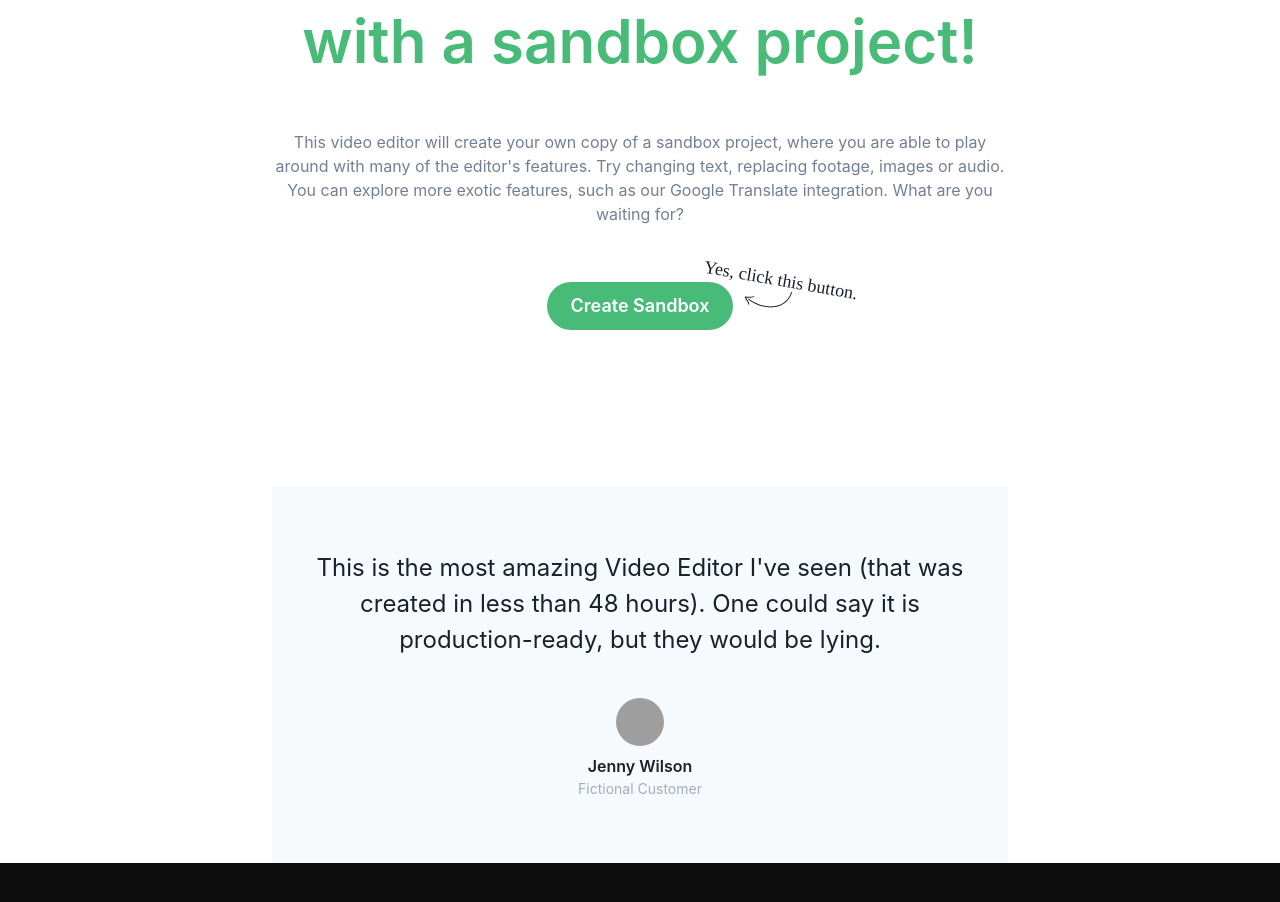
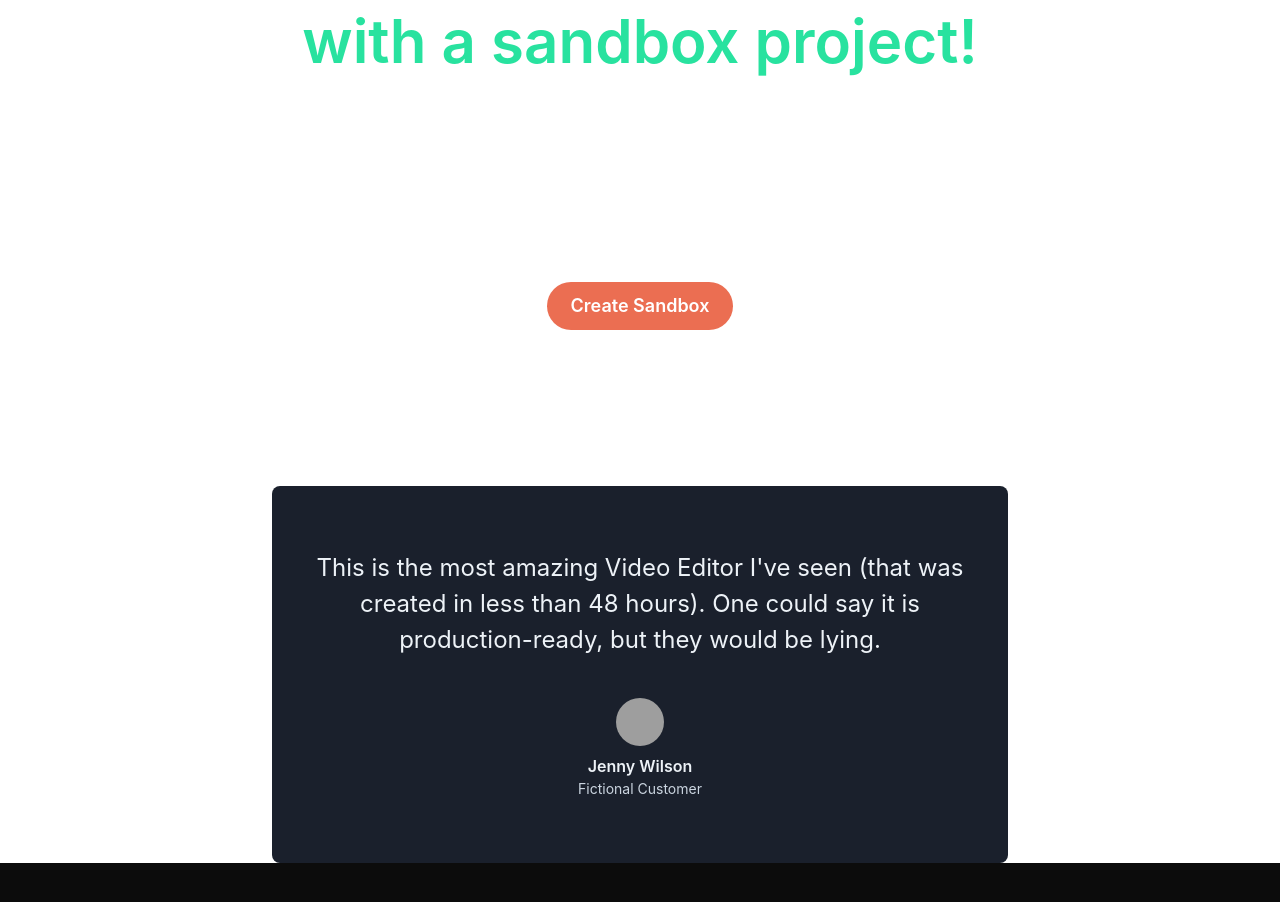
Before and after one commit to biharygergo/team-discover-videos, a Next.js app: page / in a window 1280 px wide. Shown: the part 202-1104 px from the top of the page. Before the commit the page ends 1065 px from the top, so only its background shows below. Built offline with nearby package versions, Linux system fonts and the light colour scheme; no server answers; grey boxes are pictures that could not be loaded.

Commit message:
feat: Improve landing page design

```diff
--- a/pages/_app.tsx
+++ b/pages/_app.tsx
@@ -10,8 +10,8 @@ import { extendTheme } from '@chakra-ui/react'
 const colors = {
   styles: {
     global: {
-      'html, body': {
-        backgroundColor: '#0C0C0C',
+      body: {
+        bg: '#0C0C0C',
       }
     },
   },
--- a/pages/index.tsx
+++ b/pages/index.tsx
@@ -50,14 +50,15 @@ export default function Home() {
           fontWeight={600}
           fontSize={{ base: "2xl", sm: "4xl", md: "6xl" }}
           lineHeight={"110%"}
+          color="white"
         >
           Test our video editor
           <br />
-          <Text as={"span"} color={"green.400"}>
+          <Text as={"span"} color={"#28E29F"}>
             with a sandbox project!
           </Text>
         </Heading>
-        <Text color={"gray.500"}>
+        <Text color={"white"}>
           This video editor will create your own copy of a sandbox project,
           where you are able to play around with many of the editor&apos;s features.
           Try changing text, replacing footage, images or audio. You can explore
@@ -73,7 +74,7 @@ export default function Home() {
         >
           <Button
             colorScheme={"green"}
-            bg={"green.400"}
+            bg={"#EB6E52"}
             rounded={"full"}
             px={6}
             _hover={{
@@ -88,19 +89,19 @@ export default function Home() {
           <Box>
             <Icon
               as={Arrow}
-              color={useColorModeValue("gray.800", "gray.300")}
+              color="white"
               w={71}
               position={"absolute"}
               right={-71}
               top={"10px"}
             />
             <Text
-              fontSize={"lg"}
-              fontFamily={"Caveat"}
+              fontSize={"md"}
               position={"absolute"}
               right={"-125px"}
               top={"-15px"}
               transform={"rotate(10deg)"}
+              color="white"
             >
               Yes, click this button.
             </Text>
@@ -108,18 +109,21 @@ export default function Home() {
         </Stack>
       </Stack>
       <Stack
-        bg={useColorModeValue("gray.50", "gray.800")}
+        bg="gray.800"
         py={16}
         px={8}
         spacing={{ base: 8, md: 10 }}
         align={"center"}
         direction={"column"}
         as={Box}
+        borderRadius="lg"
+        mb={16}
       >
         <Text
           fontSize={{ base: "xl", md: "2xl" }}
           textAlign={"center"}
           maxW={"3xl"}
+          color="gray.100"
         >
           This is the most amazing Video Editor I&apos;ve seen (that was created in
           less than 48 hours). One could say it is production-ready, but they
@@ -133,10 +137,10 @@ export default function Home() {
             mb={2}
           />
 
-          <Text fontWeight={600}>Jenny Wilson</Text>
+          <Text fontWeight={600} color="gray.100">Jenny Wilson</Text>
           <Text
             fontSize={"sm"}
-            color={useColorModeValue("gray.400", "gray.400")}
+            color="gray.300"
           >
             Fictional Customer
           </Text>
--- a/styles/Landing.module.css
+++ b/styles/Landing.module.css
@@ -0,0 +1,3 @@
+html, body {
+    background: #111;
+}
--- a/styles/globals.css
+++ b/styles/globals.css
@@ -4,7 +4,7 @@ body {
   margin: 0;
   font-family: -apple-system, BlinkMacSystemFont, Segoe UI, Roboto, Oxygen,
     Ubuntu, Cantarell, Fira Sans, Droid Sans, Helvetica Neue, sans-serif;
-    background-color: #0C0C0C;
+  background: #0c0c0c;
 }
 
 a {
@@ -22,6 +22,6 @@ a {
   }
   body {
     color: white;
-    background: black;
+    background: #0c0c0c !important;
   }
 }
```
